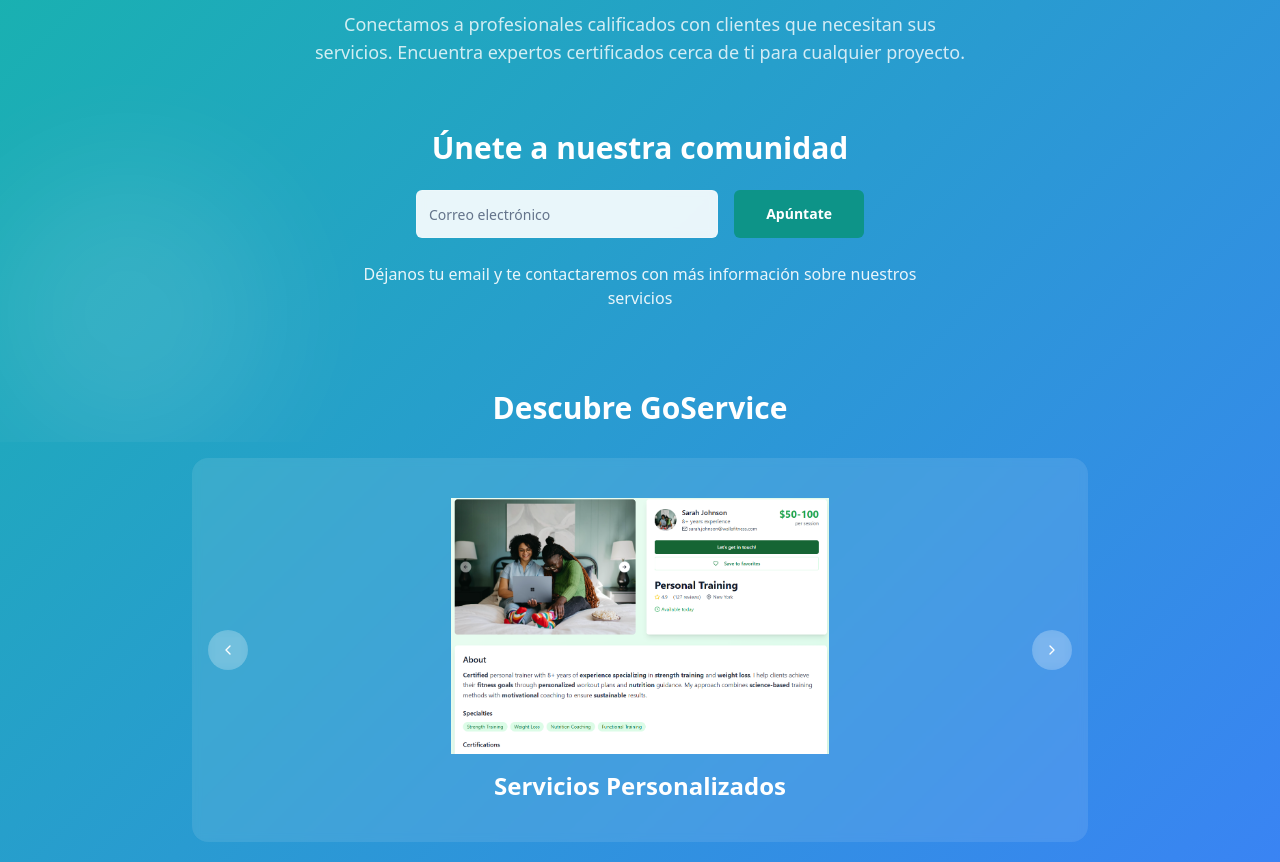
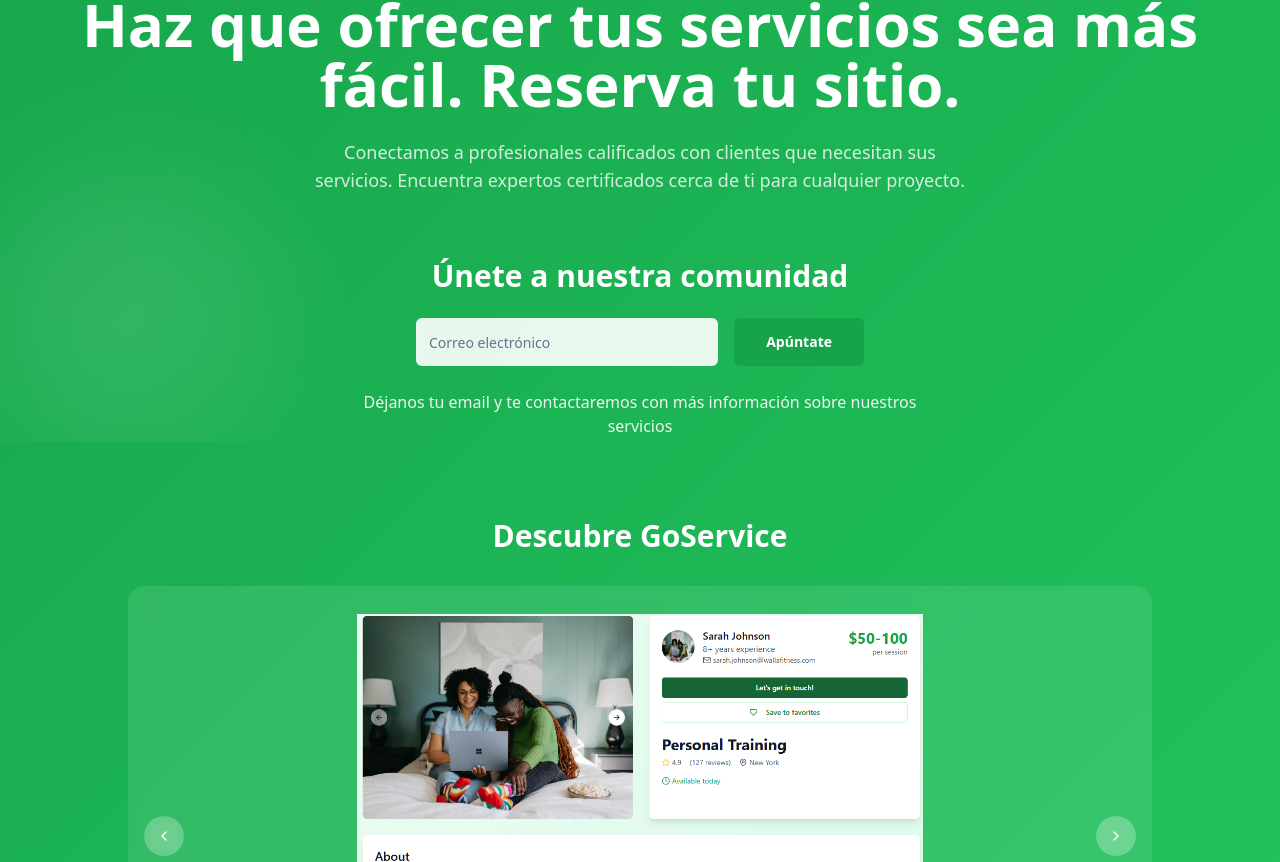
Before and after one commit to Pablobeas/goservicelanding, a React (Vite) app: page / in a window 1280 px wide. Shown: the part 358-1220 px from the top of the page. Built offline with nearby package versions, Linux system fonts and the light colour scheme.

Commit message:
Refactor: Improve landing page visuals
- Increase logo size for better readability.
- Enlarge carousel images.
- Adjust landing page color scheme to green.

```diff
--- a/src/components/EmailCapture.tsx
+++ b/src/components/EmailCapture.tsx
@@ -50,13 +50,13 @@ const EmailCapture = () => {
           placeholder="Correo electrónico"
           value={email}
           onChange={(e) => setEmail(e.target.value)}
-          className="flex-1 h-12 text-base bg-white/90 backdrop-blur-sm border-white/20 focus:border-brand-teal-400 focus:ring-brand-teal-400"
+          className="flex-1 h-12 text-base bg-white/90 backdrop-blur-sm border-white/20 focus:border-brand-green-400 focus:ring-brand-green-400"
           disabled={isSubmitting}
         />
         <Button
           type="submit"
           disabled={isSubmitting}
-          className="h-12 px-8 bg-brand-teal-600 hover:bg-brand-teal-700 text-white font-semibold transition-all duration-200 hover:scale-105"
+          className="h-12 px-8 bg-brand-green-600 hover:bg-brand-green-700 text-white font-semibold transition-all duration-200 hover:scale-105"
         >
           {isSubmitting ? "Enviando..." : "Apúntate"}
         </Button>
--- a/src/components/ImageCarousel.tsx
+++ b/src/components/ImageCarousel.tsx
@@ -33,8 +33,8 @@ const ImageCarousel = () => {
   }, []);
 
   return (
-    <div className="relative w-full max-w-4xl mx-auto">
-      <div className="relative h-64 md:h-80 lg:h-96 overflow-hidden rounded-2xl bg-white/10 backdrop-blur-sm">
+    <div className="relative w-full max-w-5xl mx-auto">
+      <div className="relative h-80 md:h-96 lg:h-[500px] overflow-hidden rounded-2xl bg-white/10 backdrop-blur-sm">
         {images.map((image, index) => (
           <div
             key={index}
@@ -50,9 +50,9 @@ const ImageCarousel = () => {
               <img
                 src={image.src}
                 alt={image.alt}
-                className="max-h-48 md:max-h-64 w-auto object-contain mb-4"
+                className="max-h-72 md:max-h-80 lg:max-h-96 w-auto object-contain mb-6"
               />
-              <h3 className="text-xl md:text-2xl font-semibold text-white text-center">
+              <h3 className="text-xl md:text-2xl lg:text-3xl font-semibold text-white text-center">
                 {image.title}
               </h3>
             </div>
--- a/src/components/Logo.tsx
+++ b/src/components/Logo.tsx
@@ -5,7 +5,7 @@ const Logo = ({ className = "" }: { className?: string }) => {
       <img
         src="/lovable-uploads/948411c4-fb90-4d5d-b4a8-3a4c64c55d37.png"
         alt="GoService Logo"
-        className="h-16 w-auto md:h-20 lg:h-24 object-contain"
+        className="h-32 w-auto md:h-40 lg:h-48 xl:h-56 object-contain"
       />
     </div>
   );
--- a/tailwind.config.ts
+++ b/tailwind.config.ts
@@ -75,22 +75,22 @@ export default {
 					800: '#115e59',
 					900: '#134e4a'
 				},
-				'brand-blue': {
-					50: '#eff6ff',
-					100: '#dbeafe',
-					200: '#bfdbfe',
-					300: '#93c5fd',
-					400: '#60a5fa',
-					500: '#3b82f6',
-					600: '#2563eb',
-					700: '#1d4ed8',
-					800: '#1e40af',
-					900: '#1e3a8a'
+				'brand-green': {
+					50: '#f0fdf4',
+					100: '#dcfce7',
+					200: '#bbf7d0',
+					300: '#86efac',
+					400: '#4ade80',
+					500: '#22c55e',
+					600: '#16a34a',
+					700: '#15803d',
+					800: '#166534',
+					900: '#14532d'
 				}
 			},
 			backgroundImage: {
-				'brand-gradient': 'linear-gradient(135deg, #14b8a6 0%, #3b82f6 100%)',
-				'brand-gradient-light': 'linear-gradient(135deg, #5eead4 0%, #93c5fd 100%)'
+				'brand-gradient': 'linear-gradient(135deg, #16a34a 0%, #22c55e 100%)',
+				'brand-gradient-light': 'linear-gradient(135deg, #86efac 0%, #4ade80 100%)'
 			},
 			borderRadius: {
 				lg: 'var(--radius)',
```
